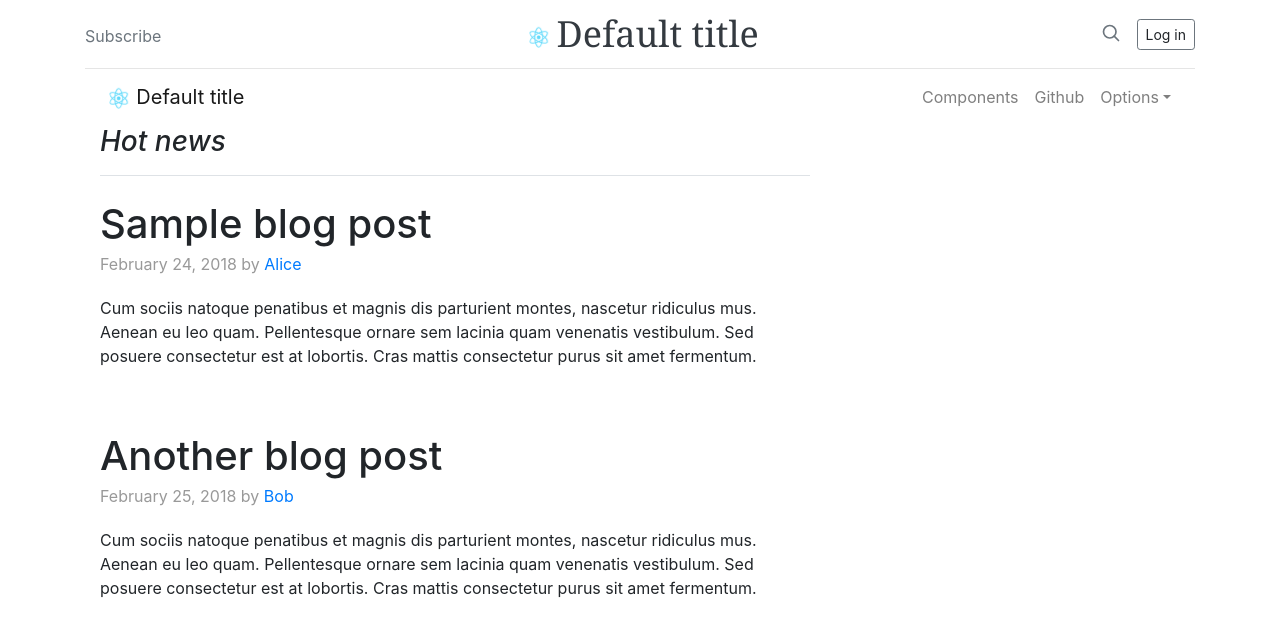
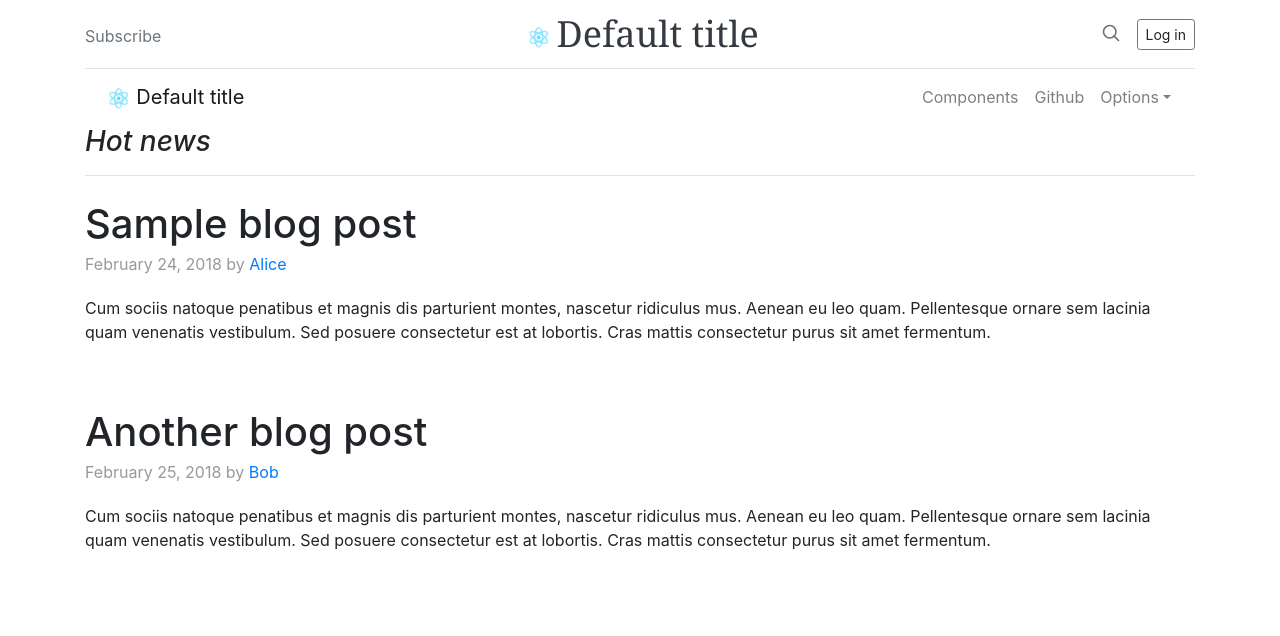
Before and after one commit to andrewnsk/react_news_feed, a React (Create React App) app: page / in a window 1280 px wide. Shown: the top 636 px of the page. Built offline with nearby package versions, Linux system fonts and the light colour scheme.

Commit message:
replace class to className

```diff
--- a/src/Components/ArticleList.jsx
+++ b/src/Components/ArticleList.jsx
@@ -4,8 +4,8 @@ const mapStateToProps = state => {
     return { articles: state.articles };
 };
 const ConnectedList = ({ articles }) => (
-    <div className="col-md-8 blog-main">
-        <h3 class="pb-3 mb-4 font-italic border-bottom">
+    <div>
+        <h3 className="pb-3 mb-4 font-italic border-bottom">
             Hot news
         </h3>
         {articles.map(el => (
```
